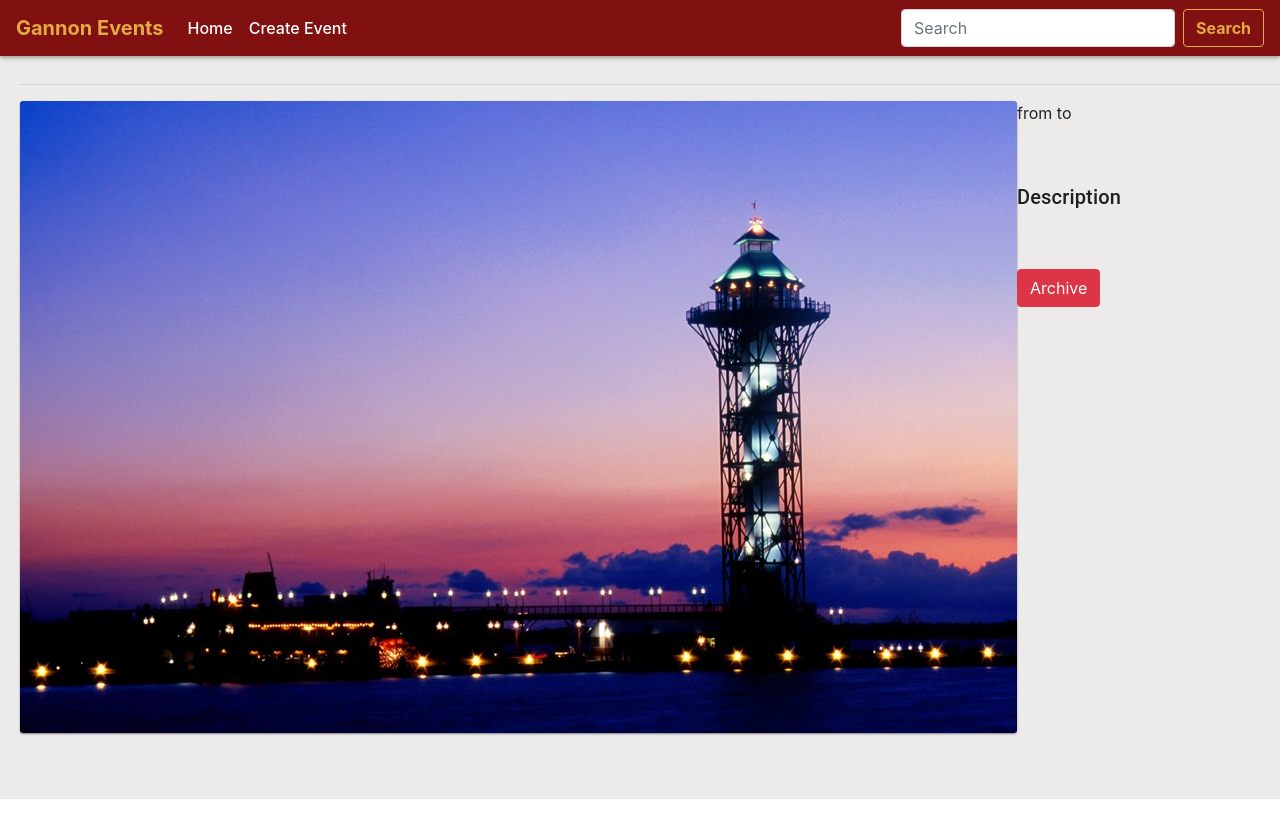
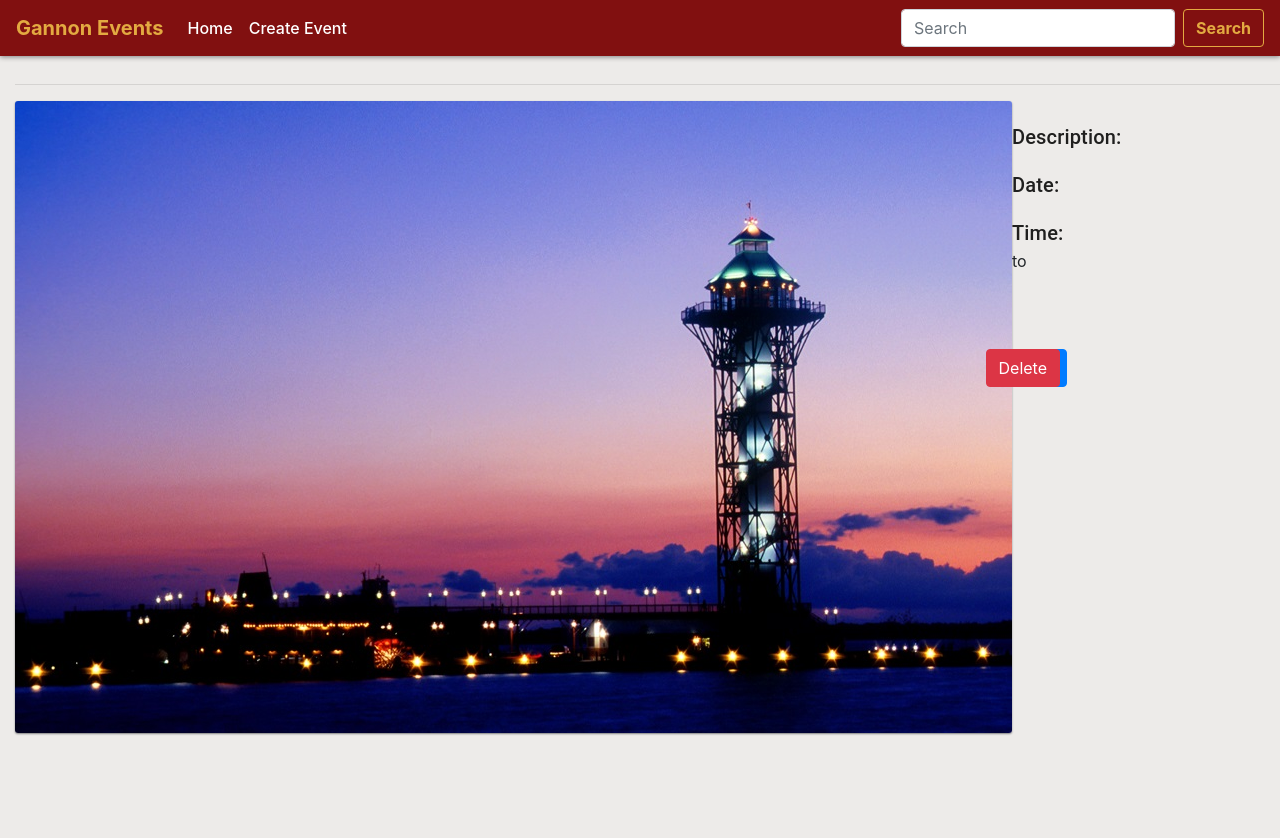
Before and after one commit to bradrut/gannon-events, a React (Create React App) app: page /details/1 in a window 1280 px wide. Shown: the top 838 px of the page. Before the commit the page ends 800 px from the top, so only its background shows below. Built offline with nearby package versions, Linux system fonts and the light colour scheme; no server answers.

Commit message:
Added temporary styling.

```diff
--- a/src/components/event-details.component.js
+++ b/src/components/event-details.component.js
@@ -10,8 +10,8 @@ import CardMedia from '@material-ui/core/CardMedia';
 const styles = {
     container: {
         marginTop: '60px',
-        marginLeft: '20px',
-        height: window.innerHeight-85,
+        marginLeft: '15px',
+        height: window.innerHeight-20,
     },
     media: {
         maxWidth: window.innerWidth-38,
@@ -20,6 +20,9 @@ const styles = {
         boxShadow: '0px 1px 2px grey',
         borderRadius: '3px',
     },
+    detailsContainer: {
+        paddingTop: '20px',
+    }
 }
 
 export default class EventDetails extends Component {
@@ -83,15 +86,24 @@ export default class EventDetails extends Component {
                 <Typography variant="h4">{this.state.event_name}</Typography>
                 <hr style={{marginTop: '5px'}}/>
                 <img src={require('../resources/ErieTower.jpg')} style={styles.media}/>
-                <p>{this.state.event_date} from {this.state.start_time} to {this.state.end_time}</p>
-                <p style={{visibility: 'hidden'}}>Break</p>
-                <Typography variant="h6">Description</Typography>
-                <p>{this.state.event_desc}</p>
-                <p style={{visibility: 'hidden'}}>Break</p>
+                <div style={styles.detailsContainer}>
+                    <Typography variant="h6">Description:</Typography>
+                    <p>{this.state.event_desc}</p>
+                    <Typography variant="h6">Date:</Typography>
+                    <p>{this.state.event_date}</p>
+                    <Typography variant="h6">Time:</Typography>
+                    <p>{this.state.start_time} to {this.state.end_time}</p>
+                    <p style={{visibility: 'hidden'}}>Break</p>
+                </div>
 
-                <form onSubmit={this.onArchive}>
-                    <input type="submit" value="Archive" className="btn btn-danger" />
-                </form>
+                <div style={{position: 'relative', top: '20px'}}>
+                    <Link to={"/edit/"+this.props.match.params.id} style={{ textDecoration: 'none', display: 'inline' }}>
+                        <input type="submit" value="Edit" className="btn btn-primary" style={{display: 'inline'}}/>
+                    </Link>
+                    <form onSubmit={this.onArchive}>
+                        <input type="submit" value="Delete" className="btn btn-danger" style={{float: 'right', marginRight: '20px', position: 'relative', top: '-38px', left: '-200px', display: 'inline'}}/>
+                    </form>
+                </div>
             </div>
         )
     }
```
